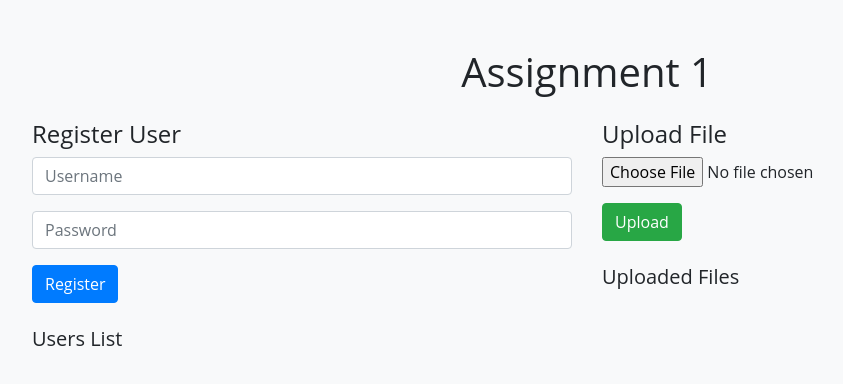
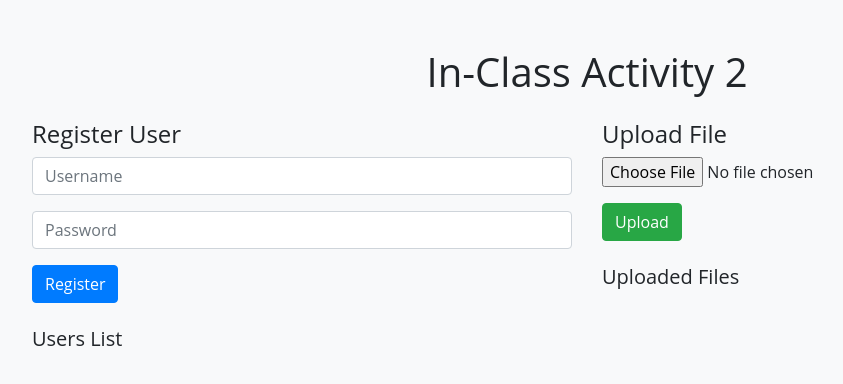
Before and after one commit to bamnelkarvivek/frontend, a plain HTML site: page index.html in a window 1280 px wide. Shown: the whole page, without its empty margins (53-896 px from the left). Drawn offline with nearby package versions, Linux system fonts and the light colour scheme; no server answers.

Commit message:
Testing ui changes

```diff
--- a/index.html
+++ b/index.html
@@ -9,7 +9,7 @@
 </head>
 <body>
     <div class="container mt-5">
-        <h1 class="text-center mb-4">Assignment 1</h1>
+        <h1 class="text-center mb-4">In-Class Activity 2</h1>
         <div class="row mb-5">
             <div class="col-md-6">
                 <h3>Register User</h3>
```
